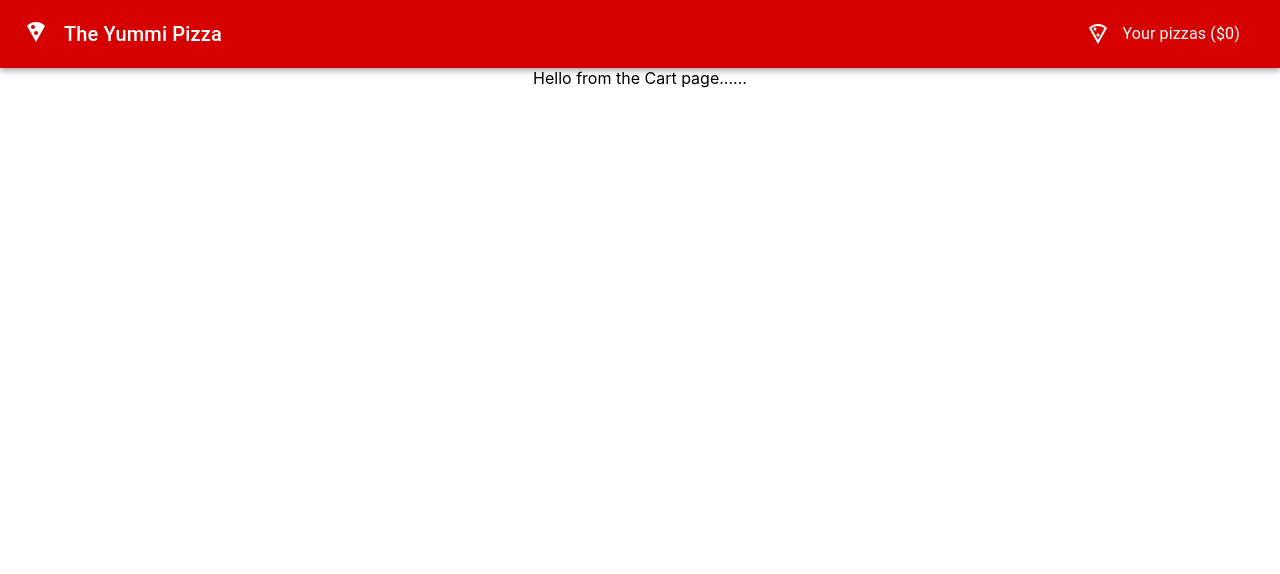
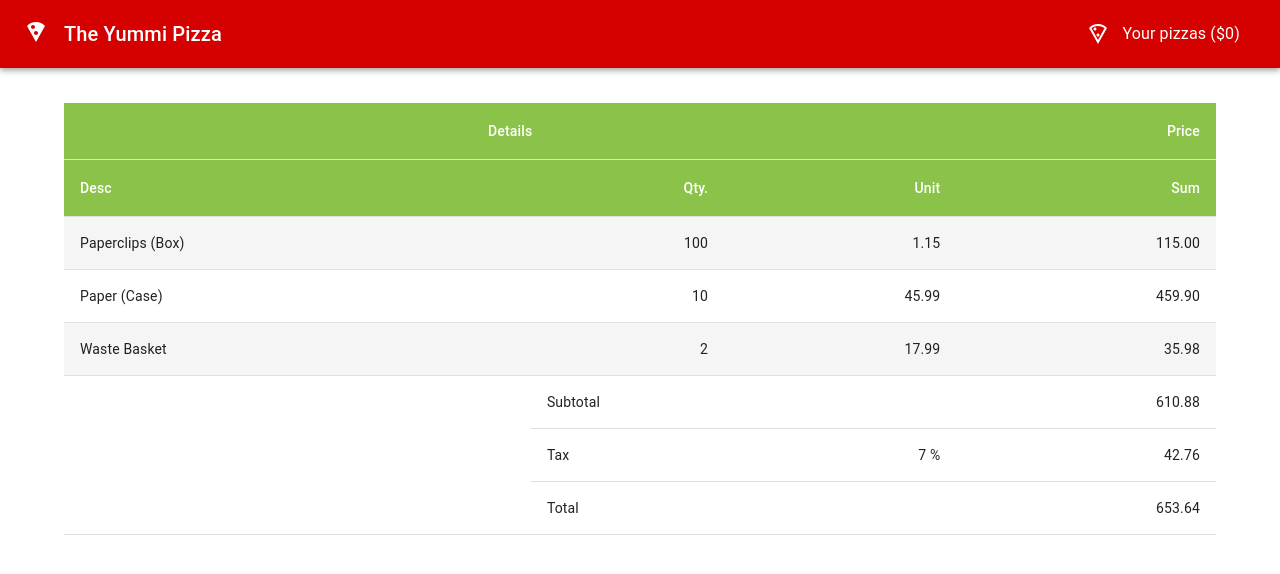
Before and after one commit to mladen/yummipizza-front, a React (Create React App) app: page /cart in a window 1280 px wide. Shown: the top 574 px of the page. Built offline with nearby package versions, Linux system fonts and the light colour scheme.

Commit message:
Added a table for displaying Cart/Receipt details (only HTML and CSS for now)

```diff
--- a/src/Cart.js
+++ b/src/Cart.js
@@ -1,9 +1,133 @@
 import React from 'react';
+import { withStyles, makeStyles } from '@material-ui/core/styles';
+import Table from '@material-ui/core/Table';
+import TableBody from '@material-ui/core/TableBody';
+import TableCell from '@material-ui/core/TableCell';
+import TableContainer from '@material-ui/core/TableContainer';
+import TableHead from '@material-ui/core/TableHead';
+import TableRow from '@material-ui/core/TableRow';
+import Paper from '@material-ui/core/Paper';
+import { lightGreen } from '@material-ui/core/colors';
 
-export default function Pizzeria() {
+// Contexts
+import { CartContext } from './CartContext';
+
+const TAX_RATE = 0.07;
+
+const StyledTableCell = withStyles((theme) => ({
+  head: {
+    backgroundColor: lightGreen[500],
+    color: theme.palette.common.white,
+  },
+  body: {
+    fontSize: 14,
+  },
+}))(TableCell);
+
+const StyledTableRow = withStyles((theme) => ({
+  root: {
+    '&:nth-of-type(odd)': {
+      backgroundColor: theme.palette.action.hover,
+    },
+  },
+}))(TableRow);
+
+const useStyles = makeStyles({
+  table: {
+    width: '90%',
+    margin: '35px auto 0 auto',
+    // padding: '25px',
+    // display: 'flex',
+    // flexDirection: 'column',
+    minWidth: 700,
+    boxShadow: 'none',
+  },
+});
+
+function ccyFormat(num) {
+  return `${num.toFixed(2)}`;
+}
+
+function priceRow(qty, unit) {
+  return qty * unit;
+}
+
+function createRow(desc, qty, unit) {
+  const price = priceRow(qty, unit);
+  return { desc, qty, unit, price };
+}
+
+function subtotal(items) {
+  return items.map(({ price }) => price).reduce((sum, i) => sum + i, 0);
+}
+
+const rows = [
+  createRow('Paperclips (Box)', 100, 1.15),
+  createRow('Paper (Case)', 10, 45.99),
+  createRow('Waste Basket', 2, 17.99),
+];
+
+const invoiceSubtotal = subtotal(rows);
+const invoiceTaxes = TAX_RATE * invoiceSubtotal;
+const invoiceTotal = invoiceTaxes + invoiceSubtotal;
+
+
+export default function Cart() {
+  const classes = useStyles();
+  const { cart, addToCart, total } = React.useContext(CartContext);
+
   return (
     <React.Fragment>
-      Hello from the Cart page......
+      <TableContainer component={Paper} className={classes.margin} elevation={0}>
+        <Table className={classes.table} aria-label="spanning table">
+          <TableHead>
+            {/* Details and Price */}
+            <StyledTableRow>
+              <StyledTableCell align="center" colSpan={3}>Details</StyledTableCell>
+              <StyledTableCell align="right">Price</StyledTableCell>
+            </StyledTableRow>
+
+            {/* Desc */}
+            <StyledTableRow>
+              <StyledTableCell>Desc</StyledTableCell>
+              <StyledTableCell align="right">Qty.</StyledTableCell>
+              <StyledTableCell align="right">Unit</StyledTableCell>
+              <StyledTableCell align="right">Sum</StyledTableCell>
+            </StyledTableRow>
+          </TableHead>
+
+          <TableBody>
+            {rows.map((row) => (
+              <StyledTableRow key={row.desc}>
+                <StyledTableCell>{row.desc}</StyledTableCell>
+                <StyledTableCell align="right">{row.qty}</StyledTableCell>
+                <StyledTableCell align="right">{row.unit}</StyledTableCell>
+                <StyledTableCell align="right">{ccyFormat(row.price)}</StyledTableCell>
+              </StyledTableRow>
+            ))}
+
+            {/* Subtotal */}
+            <TableRow>
+              <StyledTableCell rowSpan={3} />
+              <StyledTableCell colSpan={2}>Subtotal</StyledTableCell>
+              <StyledTableCell align="right">{ccyFormat(invoiceSubtotal)}</StyledTableCell>
+            </TableRow>
+
+            {/* Tax */}
+            <TableRow>
+              <StyledTableCell>Tax</StyledTableCell>
+              <StyledTableCell align="right">{`${(TAX_RATE * 100).toFixed(0)} %`}</StyledTableCell>
+              <StyledTableCell align="right">{ccyFormat(invoiceTaxes)}</StyledTableCell>
+            </TableRow>
+
+            {/* Total */}
+            <TableRow>
+              <StyledTableCell colSpan={2}>Total</StyledTableCell>
+              <StyledTableCell align="right">{ccyFormat(invoiceTotal)}</StyledTableCell>
+            </TableRow>
+          </TableBody>
+        </Table>
+      </TableContainer>
     </React.Fragment>
   );
 }
```
